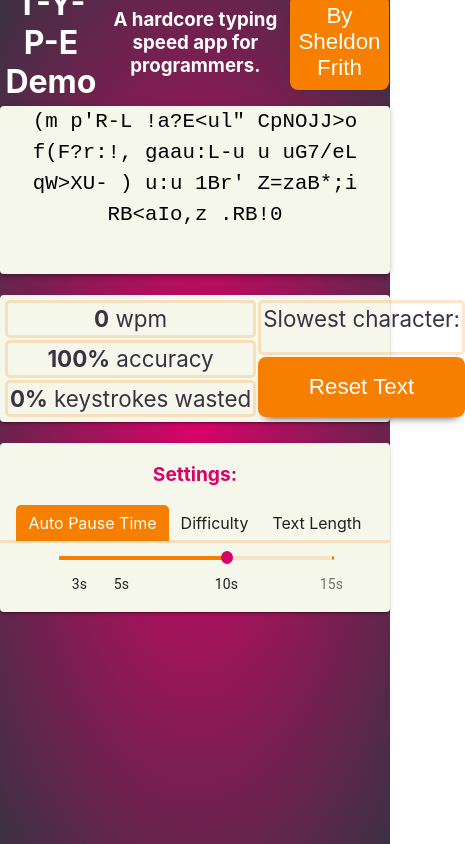
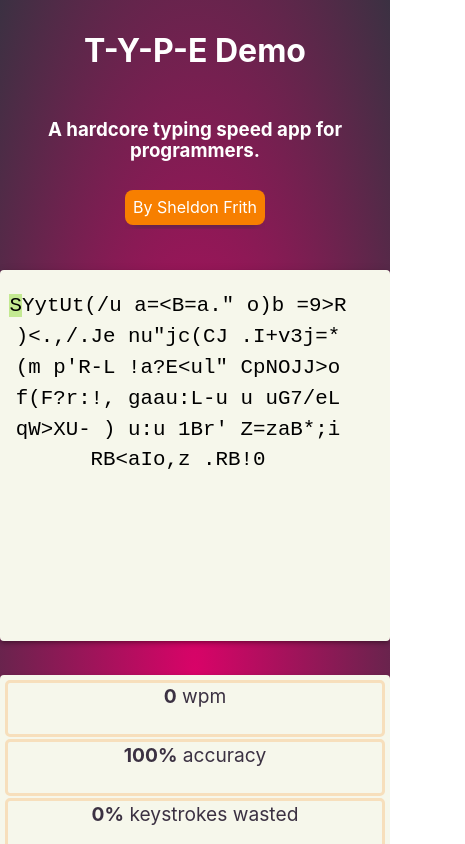
Before and after one commit to Sheldonfrith/t-y-p-e-demo, a React (Create React App) app in the folder front-end/: page / in a window 390 px wide. Shown: the top 844 px of the page, 465 px wide, since content can reach past the window. Built offline with nearby package versions, Linux system fonts and the light colour scheme.

Commit message:
Final touches on css

```diff
--- a/front-end/package.json
+++ b/front-end/package.json
@@ -8,6 +8,7 @@
     "@testing-library/react": "^9.5.0",
     "@testing-library/user-event": "^7.2.1",
     "lodash": "^4.17.20",
+    "normalize.css": "^8.0.1",
     "react": "^16.13.1",
     "react-dom": "^16.13.1",
     "react-scripts": "3.4.3"
--- a/front-end/src/components/Header.jsx
+++ b/front-end/src/components/Header.jsx
@@ -6,7 +6,7 @@ return (
     <div className={props.className}>
     <h1>T-Y-P-E Demo</h1>
     <h3>A hardcore typing speed app for programmers.</h3>
-    <button className="actionButton" href="https://sheldonfrith.com">By Sheldon Frith</button>
+    <a href="https://sheldonfrith.com"><button className="actionButton">By Sheldon Frith</button></a>
     </div>
 );
 }
--- a/front-end/src/components/SettingsArea.jsx
+++ b/front-end/src/components/SettingsArea.jsx
@@ -65,7 +65,7 @@ const useStyles = makeStyles({
 
     // },
     markLabel: {
-        top: '2.2em',
+        top: '75%',
         overflow: 'visible',
     },
     track: {
--- a/front-end/src/index.js
+++ b/front-end/src/index.js
@@ -3,7 +3,7 @@ import ReactDOM from 'react-dom';
 import './styles/index.css';
 import App from './components/App';
 import * as serviceWorker from './serviceWorker';
-
+import 'normalize.css';
 
 
 ReactDOM.render(
--- a/front-end/src/styles/App.css
+++ b/front-end/src/styles/App.css
@@ -1,3 +1,4 @@
+
 span {
   font-family: monospace;
 }
@@ -43,6 +44,13 @@ body {
   justify-content: space-between;
   grid-row: 2/span 5;
   grid-column:1/ 41;
+}
+.App-header > h1,h3,a, button {
+  min-width: 0;
+  overflow: hidden;
+  margin-left: 2%;
+  margin-right: 2%;
+  padding: 1% 0 1% 0;
 }
 
 .App-link {
@@ -142,14 +150,21 @@ body {
 
 .settingsArea {
   background-color: #F6F7EB;
-  display: flexbox;
+  display: flex;
+  flex-direction: column;
+  justify-content: space-between;
   grid-row: 30/40;
   grid-column: 1/ 41;
+}
+.settingsArea >div, ol {
+  flex-grow: 1;
+  min-height: 0;
+  overflow: hidden;
 }
 
 .statsArea {
   display: flex;
-  flex-wrap: wrap;
+  /* flex-wrap: wrap; */
   flex-direction: column;
   justify-content: space-between;
   background-color: #F6F7EB;
@@ -160,17 +175,19 @@ body {
 .statsArea >p,button{
   margin: 1px;
   padding: 2px;
-  font-size: 140%;
+  font-size: 120%;
   flex-grow: 1;
+  min-height: 0;
+  min-width: 0;
   border: 3px solid rgb(247, 127, 0,0.2);
   border-radius: 5px;
+  overflow: hidden;
 }
 
 
 .settingsTitle{
-  padding: 0.8em;
-  margin: 0.2em;
-  font-size: 120%;
+  padding: 1%;
+  font-size: 100%;
   font-weight: bold;
   color: #D90368;
 
@@ -179,10 +196,10 @@ body {
 .newTTTButton {
 	box-shadow: 0 1vh 1vh -1vh #3b3142;
 	background-color: #F77F00;
-  border-radius:8px;
+  border-radius:3%;
   outline-style: none;
   border-style: none;
-	display:inline-block;
+	/* display:inline-block; */
 	cursor:pointer;
 	color:#ffffff;
 	padding: 1vh;
@@ -207,7 +224,8 @@ body {
 	cursor:pointer;
 	color:#ffffff;
 	padding: 1vh;
-	text-decoration:none;
+  text-decoration:none;
+  font-size: 100%;
 }
 .actionButton:hover {
 	background:linear-gradient(to bottom, #3b3142 5%, #d90367 100%);
@@ -224,6 +242,7 @@ body {
   padding-left: 0;
   cursor: pointer;
   margin: 0;
+  height:
 }
 
 .tab-list-item {
@@ -244,26 +263,37 @@ body {
   color: white;
 }
 
+@media (min-width: 1200px), (min-height: 1300px) {
+  html {
+    font-size: 180%;
+  }
+}
+
 @media only screen and (max-width: 400px) {
   .App {
     min-width: 100vw;
-    max-height:300vh;
+    height: 160vh;
   }
   .App-header{
-    grid-row:1/5;
+    grid-row:1/8;
+    flex-wrap: wrap;
+    justify-content: center;
+  }
+  .App-header>button {
+    max-width: 70vw;
   }
   .statsArea{
-    grid-row: 15/21;
+    grid-row: 21/30;
     grid-column:1/41;
     max-width:100vw;
   }
   .typingArea {
-    grid-row: 6/14;
+    grid-row: 9/20;
     grid-column:1/41;
 
   }
   .settingsArea{
-    grid-row: 22/30;
+    grid-row: 31/38;
 
   }
 }
```
Also changed, not shown: 1 other file (tests, documents, lock files or other folders).
